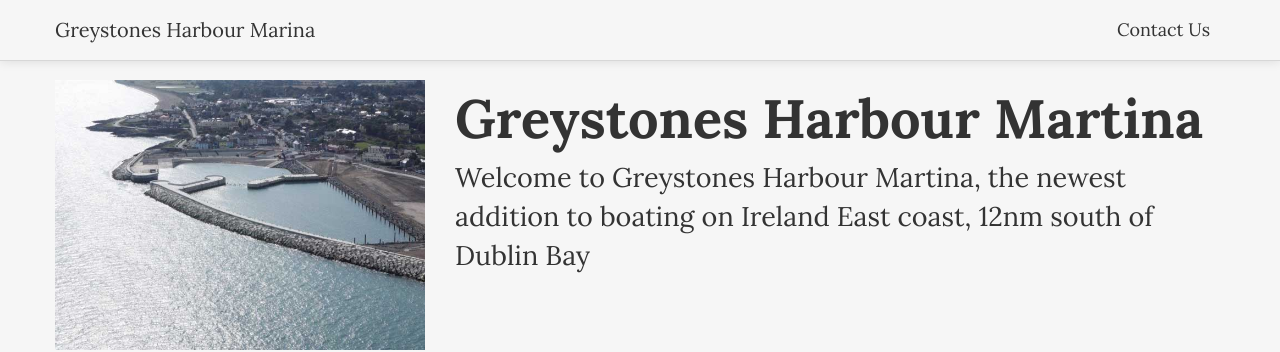
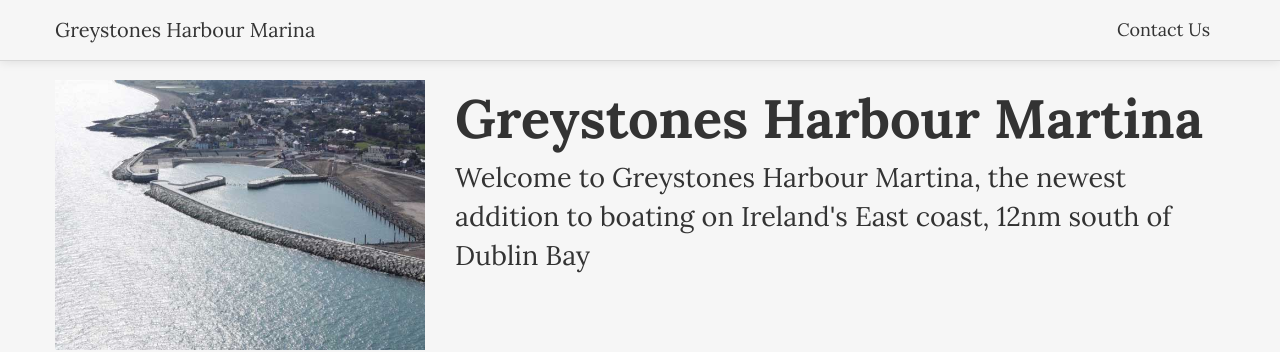
Before and after one commit to denishoctor/Greystones-Harbour-Marina, a plain HTML site: page index.html in a window 1280 px wide. Shown: the top 352 px of the page. Drawn offline with Linux system fonts and the light colour scheme.

Commit message:
Fixing typo

```diff
--- a/index.html
+++ b/index.html
@@ -59,7 +59,7 @@
 					</div>
 					<div class="span8">
 						<h1>Greystones Harbour Martina</h1>
-						<p class="lead">Welcome to Greystones Harbour Martina, the newest addition to boating on Ireland East coast, 12nm south of Dublin Bay</p>
+						<p class="lead">Welcome to Greystones Harbour Martina, the newest addition to boating on Ireland's East coast, 12nm south of Dublin Bay</p>
 					</div>
 				</div>
 			</header>
```
